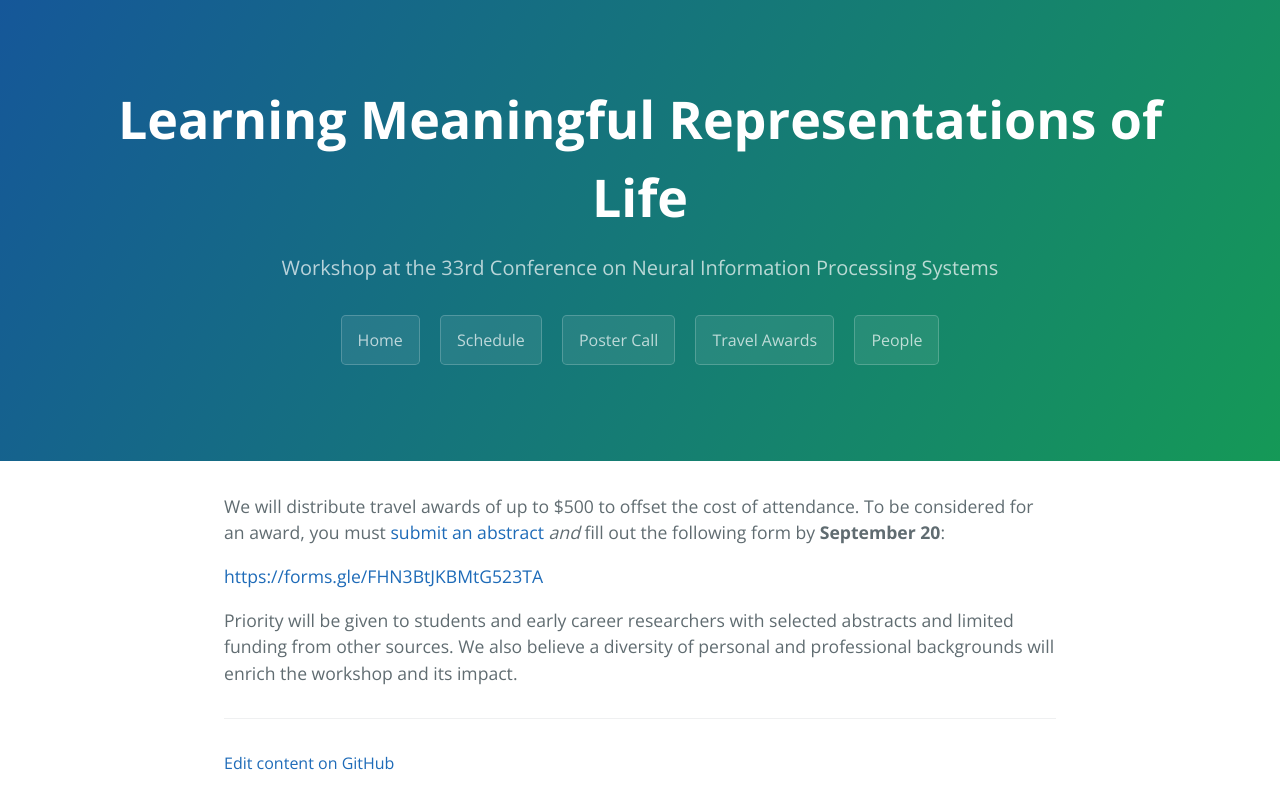
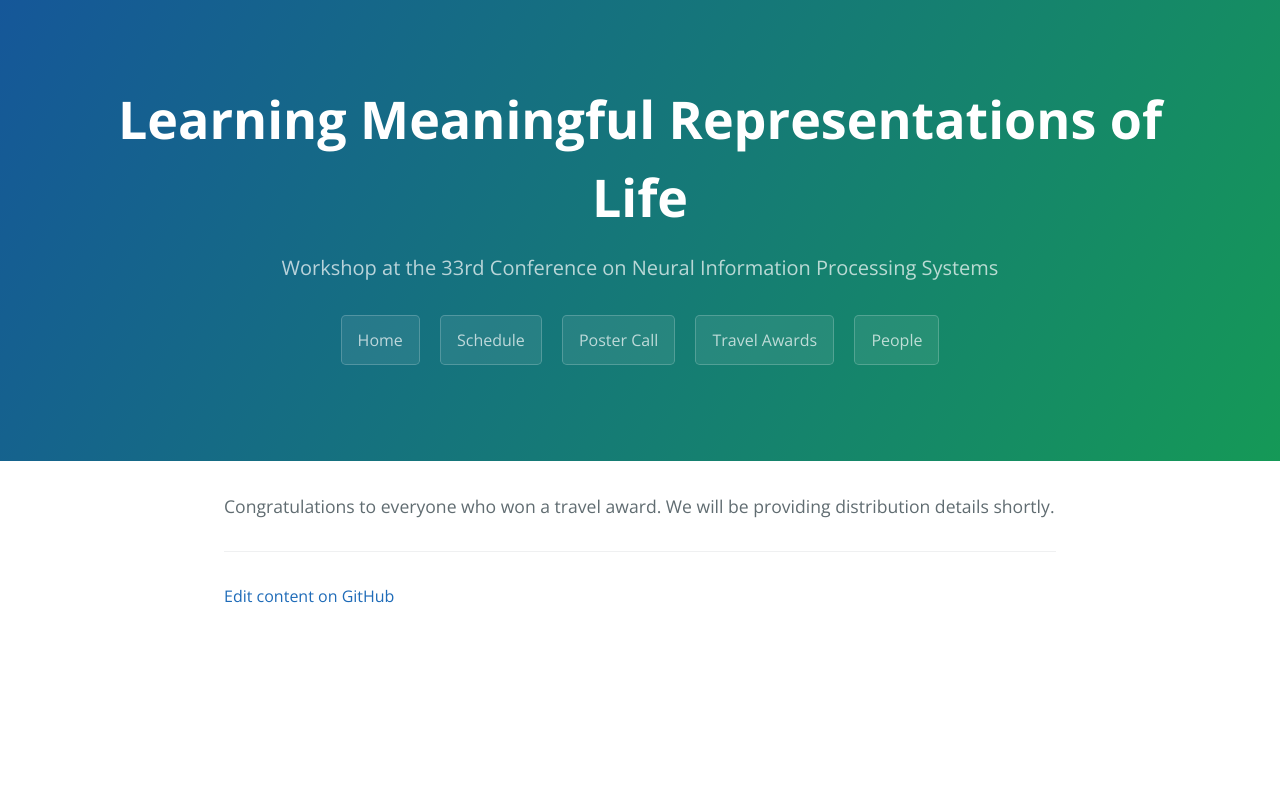
Before and after one commit to lmrl-bio/lmrl-bio.github.io, a Jekyll site: the page built from travel.md, in a window 1280 px wide. Shown: the top 809 px of the page. Built offline with Jekyll 4.4.1, drawn with Linux system fonts in a browser that asks for light colours.

Commit message:
Update travel.md

```diff
--- a/travel.md
+++ b/travel.md
@@ -1,8 +1,4 @@
 ---
 layout: default
 ---
-We will distribute travel awards of up to $500 to offset the cost of attendance. To be considered for an award, you must [submit an abstract](https://lmrl-bio.github.io/call) *and* fill out the following form by **September 20**:
-
-[https://forms.gle/FHN3BtJKBMtG523TA](https://forms.gle/FHN3BtJKBMtG523TA)
-
-Priority will be given to students and early career researchers with selected abstracts and limited funding from other sources. We also believe a diversity of personal and professional backgrounds will enrich the workshop and its impact.
+Congratulations to everyone who won a travel award. We will be providing distribution details shortly.
```
